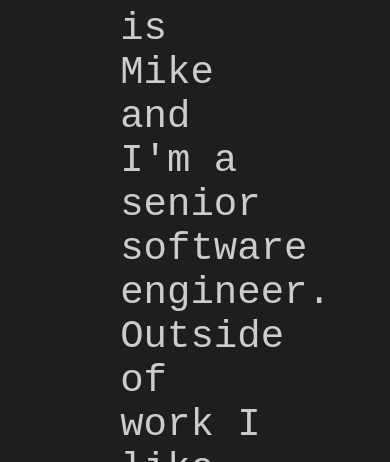
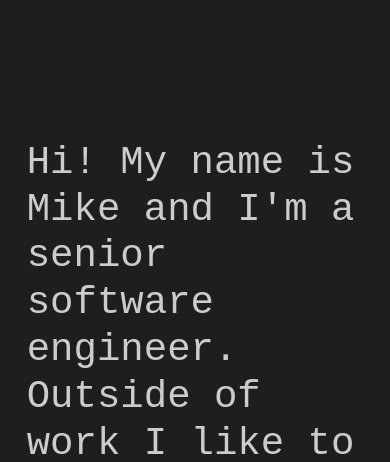
Before and after one commit to mszyndel/mszyndel.github.io, a plain HTML site: page index.html in a window 390 px wide. Shown: the top 462 px of the page. Drawn offline with Linux system fonts and the light colour scheme.

Commit message:
improve responsive styles

```diff
--- a/index.html
+++ b/index.html
@@ -10,6 +10,7 @@
         background-color: #1e1e1e;
         font-family: monospace;
         font-size: 3em;
+        line-height: 1.2em;
         color: #cccccc;
         text-align: left;
         height: 100%;
@@ -22,11 +23,19 @@
         align-content: center;
         justify-items: center;
         height: 100%;
+        width: 40%;
         padding: 0;
-        margin: 0;
+        margin: 0 auto;
       }
-      p {
-        width: 40%;
+      @media (max-width: 1199px) {
+        .flex-container {
+          width: 60%;
+        }
+      }
+      @media (max-width: 767px) {
+        .flex-container {
+          width: 90%;
+        }
       }
       a {
         color: #569cd6;
```
